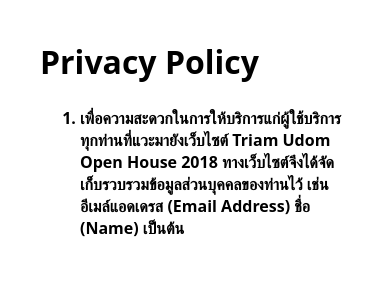
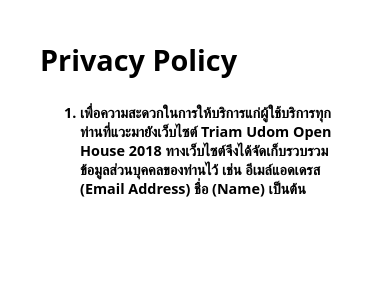
Before and after one commit to triamudomcmc/openhouse2019, a Next.js app: page /legal in a window 390 px wide. Shown: the top 300 px of the page. Built offline with nearby package versions, Linux system fonts and the light colour scheme; a web font is replaced by a local one.

Commit message:
:recycle: Refactor design

```diff
--- a/components/design/index.js
+++ b/components/design/index.js
@@ -74,25 +74,6 @@
   extraWide: '0.1em'
 }
 
-export const TypographicContext = styled.div`
-  font-family: ${Fonts.body};
-  font-weight: 600;
-  font-size: 1rem;
-  > p,
-  > blockquote,
-  > ul,
-  > ol,
-  > dl,
-  > table,
-  > pre {
-    margin-top: ${beat(1)};
-    margin-bottom: 0;
-    &:first-child: {
-      margin-top: 0;
-    }
-  }
-`
-
 function generateFontFace(src, family, weight) {
   return `@font-face {
         font-family: "${family}";
@@ -141,7 +122,29 @@
 
 const BASE_FONT_SIZE = '14px'
 const BASE_FONT_SIZE_MOBILE = '12px'
-const BASE_FONT_SIZE_XSMOBILE = '10px'
+
+export const TypographicContext = styled.div`
+  font-family: ${Fonts.body};
+  font-weight: 600;
+  font-size: 1rem;
+  > p,
+  > blockquote,
+  > ul,
+  > ol,
+  > dl,
+  > table,
+  > pre {
+    margin-top: ${beat(1)};
+    margin-bottom: 0;
+    &:first-child: {
+      margin-top: 0;
+    }
+  }
+
+  ${ViewType.mobile} {
+    font-size: 0.9rem;
+  }
+`
 
 export const GlobalStyle = createGlobalStyle`
 ${getFontFace()}
@@ -152,9 +155,6 @@
   ${ViewType.mobile} {
     font-size: ${BASE_FONT_SIZE_MOBILE}
   }
-  ${ViewType.xsMobile} {
-    font-size: ${BASE_FONT_SIZE_XSMOBILE}
-  }
 }
 }
 `
--- a/components/design/withViewType.js
+++ b/components/design/withViewType.js
@@ -16,9 +16,7 @@
 
     checkViewport = () => {
       let innerWidth = window.innerWidth
-      if (innerWidth <= XS_MOBILE_BREAKPOINT) {
-        this.setState({ viewType: XS_MOBILE, innerWidth })
-      } else if (innerWidth <= MOBILE_BREAKPOINT) {
+      if (innerWidth <= MOBILE_BREAKPOINT) {
         this.setState({ viewType: MOBILE, innerWidth })
       } else if (innerWidth <= TABLET_BREAKPOINT) {
         this.setState({ viewType: TABLET, innerWidth })
```
Also changed, not shown: components/design/ui.js (+6 -8 lines).
